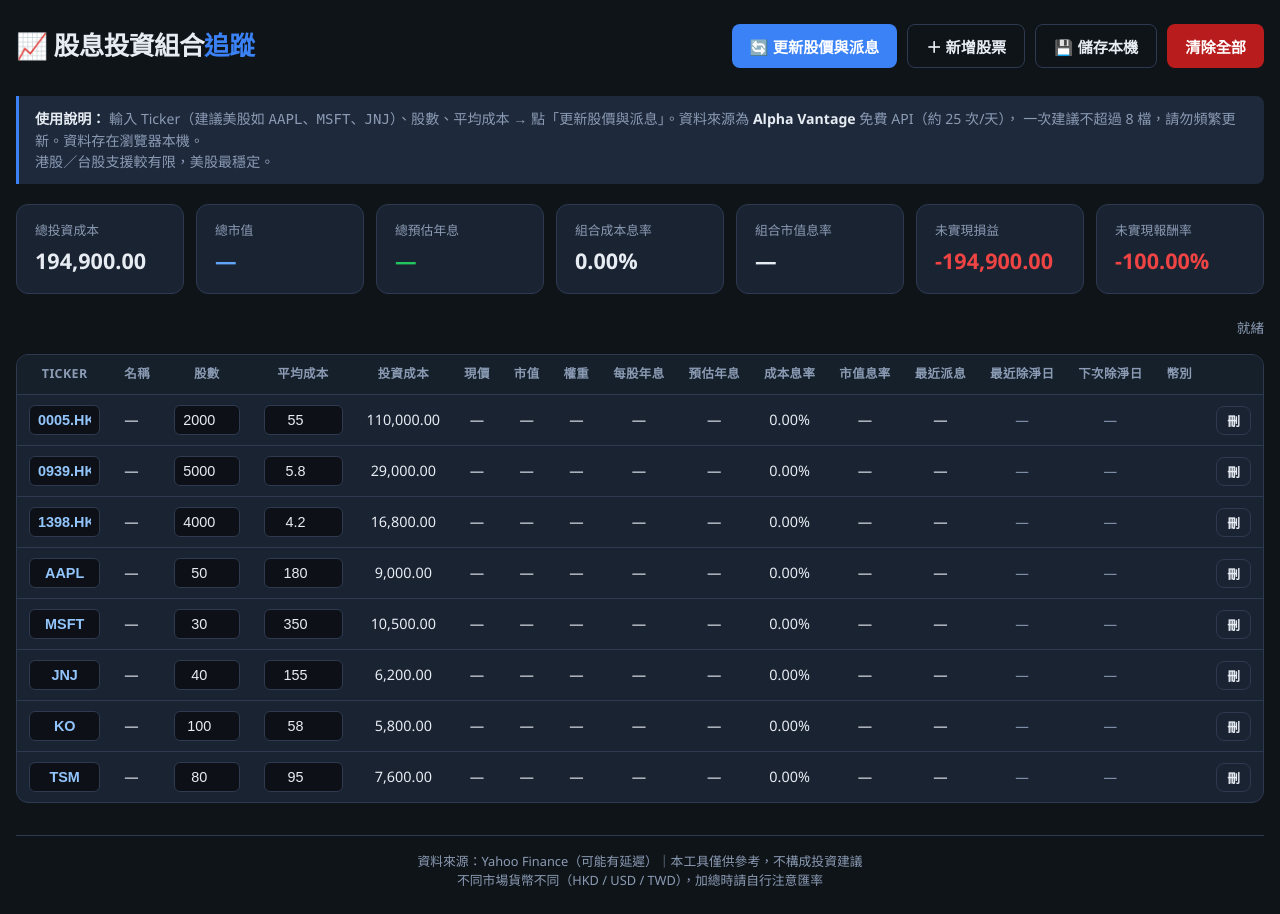
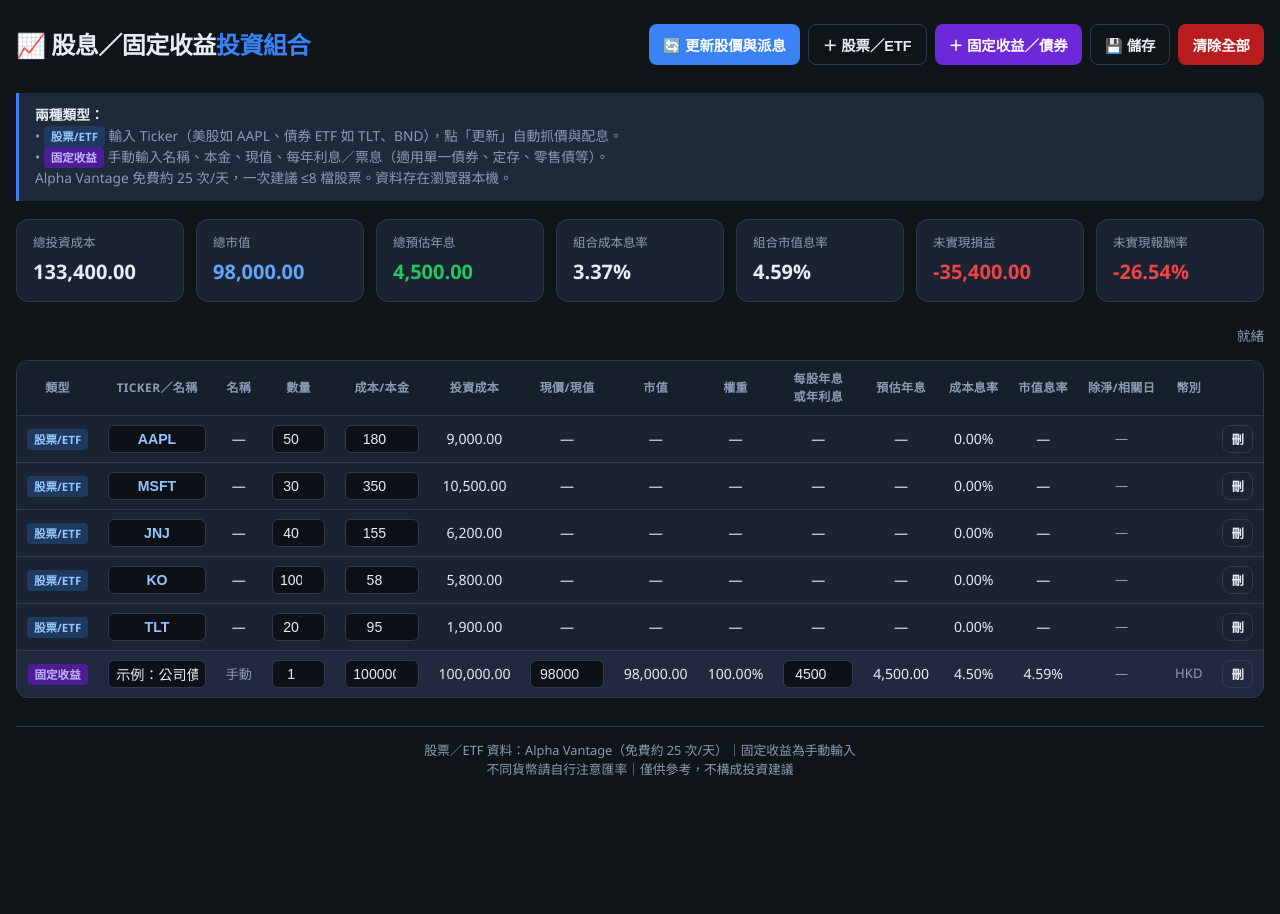
Before and after one commit to faifai821-beep/dividend-tracker, a Flask app: page / in a window 1280 px wide. After the commit the page ends 776 px from the top, so only its background shows below. Run offline with Flask 3, Linux system fonts and the light colour scheme.

Commit message:
Add files via upload

```diff
--- a/templates/index.html
+++ b/templates/index.html
@@ -3,7 +3,7 @@
 <head>
   <meta charset="UTF-8" />
   <meta name="viewport" content="width=device-width, initial-scale=1" />
-  <title>股息投資組合追蹤</title>
+  <title>股息／固定收益投資組合追蹤</title>
   <style>
     :root {
       --bg: #0f1419;
@@ -17,6 +17,7 @@
       --red: #ef4444;
       --yellow: #eab308;
       --input-bg: #0d1117;
+      --manual: #a78bfa;
     }
     * { box-sizing: border-box; margin: 0; padding: 0; }
     body {
@@ -26,120 +27,116 @@
       min-height: 100vh;
       line-height: 1.5;
     }
-    .container { max-width: 1280px; margin: 0 auto; padding: 24px 16px; }
+    .container { max-width: 1400px; margin: 0 auto; padding: 24px 16px; }
     header {
       display: flex; flex-wrap: wrap; align-items: center; justify-content: space-between;
       gap: 16px; margin-bottom: 28px;
     }
-    h1 { font-size: 1.6rem; font-weight: 700; letter-spacing: -0.02em; }
+    h1 { font-size: 1.5rem; font-weight: 700; letter-spacing: -0.02em; }
     h1 span { color: var(--accent); }
-    .header-actions { display: flex; gap: 10px; flex-wrap: wrap; }
+    .header-actions { display: flex; gap: 8px; flex-wrap: wrap; }
     button, .btn {
       background: var(--accent); color: #fff; border: none; border-radius: 8px;
-      padding: 10px 18px; font-size: 0.95rem; font-weight: 600; cursor: pointer;
+      padding: 9px 14px; font-size: 0.9rem; font-weight: 600; cursor: pointer;
       transition: background 0.15s, transform 0.1s;
     }
-    button:hover, .btn:hover { background: var(--accent-hover); }
+    button:hover { background: var(--accent-hover); }
     button:active { transform: scale(0.98); }
     button:disabled { opacity: 0.5; cursor: not-allowed; }
     button.secondary { background: transparent; border: 1px solid var(--border); color: var(--text); }
     button.secondary:hover { background: var(--border); }
     button.danger { background: #b91c1c; }
     button.danger:hover { background: #991b1b; }
+    button.manual-btn { background: #6d28d9; }
+    button.manual-btn:hover { background: #5b21b6; }
 
-    /* Summary cards */
     .summary {
-      display: grid; grid-template-columns: repeat(auto-fit, minmax(160px, 1fr));
+      display: grid; grid-template-columns: repeat(auto-fit, minmax(150px, 1fr));
       gap: 12px; margin-bottom: 24px;
     }
     .card {
       background: var(--card); border: 1px solid var(--border); border-radius: 12px;
-      padding: 16px 18px;
+      padding: 14px 16px;
     }
-    .card .label { font-size: 0.8rem; color: var(--muted); margin-bottom: 4px; }
-    .card .value { font-size: 1.35rem; font-weight: 700; font-variant-numeric: tabular-nums; }
+    .card .label { font-size: 0.78rem; color: var(--muted); margin-bottom: 4px; }
+    .card .value { font-size: 1.25rem; font-weight: 700; font-variant-numeric: tabular-nums; }
     .card .value.green { color: var(--green); }
     .card .value.red { color: var(--red); }
     .card .value.blue { color: #60a5fa; }
 
-    /* Table */
     .table-wrap {
       background: var(--card); border: 1px solid var(--border); border-radius: 12px;
       overflow-x: auto; margin-bottom: 20px;
     }
-    table { width: 100%; border-collapse: collapse; min-width: 1100px; }
+    table { width: 100%; border-collapse: collapse; min-width: 1200px; }
     th, td {
-      padding: 10px 12px; text-align: center; border-bottom: 1px solid var(--border);
-      font-size: 0.9rem; white-space: nowrap;
+      padding: 9px 10px; text-align: center; border-bottom: 1px solid var(--border);
+      font-size: 0.88rem; white-space: nowrap;
     }
     th {
-      background: #15202b; color: var(--muted); font-weight: 600; font-size: 0.78rem;
+      background: #15202b; color: var(--muted); font-weight: 600; font-size: 0.75rem;
       text-transform: uppercase; letter-spacing: 0.03em; position: sticky; top: 0;
     }
     tr:last-child td { border-bottom: none; }
     tr:hover td { background: rgba(59, 130, 246, 0.06); }
-    input[type="text"], input[type="number"] {
+    tr.manual-row td { background: rgba(167, 139, 250, 0.06); }
+    tr.manual-row:hover td { background: rgba(167, 139, 250, 0.12); }
+
+    input[type="text"], input[type="number"], select {
       background: var(--input-bg); border: 1px solid var(--border); border-radius: 6px;
-      color: var(--text); padding: 6px 8px; width: 100%; max-width: 110px;
-      font-size: 0.9rem; text-align: center;
+      color: var(--text); padding: 5px 7px; width: 100%; max-width: 110px;
+      font-size: 0.88rem; text-align: center;
     }
-    input[type="text"]:focus, input[type="number"]:focus {
-      outline: none; border-color: var(--accent);
+    input:focus, select:focus { outline: none; border-color: var(--accent); }
+    input.ticker { max-width: 100px; font-weight: 600; color: #93c5fd; }
+    input.name-input { max-width: 130px; text-align: left; }
+    select.type-sel { max-width: 90px; color: var(--text); }
+    .name-cell { text-align: left !important; max-width: 140px; overflow: hidden; text-overflow: ellipsis; }
+    .muted { color: var(--muted); font-size: 0.82rem; }
+    .badge {
+      display: inline-block; padding: 2px 7px; border-radius: 4px; font-size: 0.72rem; font-weight: 600;
     }
-    input.ticker { max-width: 100px; font-weight: 600; color: #93c5fd; }
-    .name-cell { text-align: left !important; max-width: 140px; overflow: hidden; text-overflow: ellipsis; }
-    .pos { color: var(--green); }
-    .neg { color: var(--red); }
-    .muted { color: var(--muted); font-size: 0.85rem; }
+    .badge-stock { background: #1e3a5f; color: #93c5fd; }
+    .badge-manual { background: #4c1d95; color: #c4b5fd; }
 
-    .toolbar {
-      display: flex; flex-wrap: wrap; gap: 10px; align-items: center; margin-bottom: 16px;
-    }
-    .status {
-      font-size: 0.85rem; color: var(--muted); margin-left: auto;
-    }
+    .toolbar { display: flex; flex-wrap: wrap; gap: 10px; align-items: center; margin-bottom: 14px; }
+    .status { font-size: 0.85rem; color: var(--muted); margin-left: auto; }
     .status.loading { color: var(--yellow); }
     .status.ok { color: var(--green); }
     .status.err { color: var(--red); }
 
     footer {
-      margin-top: 32px; padding-top: 16px; border-top: 1px solid var(--border);
+      margin-top: 28px; padding-top: 14px; border-top: 1px solid var(--border);
       font-size: 0.8rem; color: var(--muted); text-align: center;
     }
     .hint {
       background: #1e293b; border-left: 3px solid var(--accent); padding: 12px 16px;
-      border-radius: 0 8px 8px 0; margin-bottom: 20px; font-size: 0.88rem; color: var(--muted);
+      border-radius: 0 8px 8px 0; margin-bottom: 18px; font-size: 0.86rem; color: var(--muted);
     }
     .hint strong { color: var(--text); }
     .empty-row td { color: var(--muted); font-style: italic; padding: 24px; }
-
-    @media (max-width: 640px) {
-      h1 { font-size: 1.25rem; }
-      .card .value { font-size: 1.15rem; }
-    }
   </style>
 </head>
 <body>
   <div class="container">
     <header>
-      <h1>📈 股息投資組合<span>追蹤</span></h1>
+      <h1>📈 股息／固定收益<span>投資組合</span></h1>
       <div class="header-actions">
         <button type="button" id="btn-update">🔄 更新股價與派息</button>
-        <button type="button" class="secondary" id="btn-add">＋ 新增股票</button>
-        <button type="button" class="secondary" id="btn-save">💾 儲存本機</button>
+        <button type="button" class="secondary" id="btn-add">＋ 股票／ETF</button>
+        <button type="button" class="manual-btn" id="btn-add-manual">＋ 固定收益／債券</button>
+        <button type="button" class="secondary" id="btn-save">💾 儲存</button>
         <button type="button" class="danger" id="btn-clear">清除全部</button>
       </div>
     </header>
 
     <div class="hint">
-      <strong>使用說明：</strong>
-      輸入 Ticker（建議美股如 <code>AAPL</code>、<code>MSFT</code>、<code>JNJ</code>）、股數、平均成本 →
-      點「更新股價與派息」。資料來源為 <strong>Alpha Vantage</strong> 免費 API（約 25 次/天），
-      一次建議不超過 8 檔，請勿頻繁更新。資料存在瀏覽器本機。
-      <br>港股／台股支援較有限，美股最穩定。
+      <strong>兩種類型：</strong><br>
+      • <span class="badge badge-stock">股票/ETF</span> 輸入 Ticker（美股如 AAPL、債券 ETF 如 TLT、BND），點「更新」自動抓價與配息。<br>
+      • <span class="badge badge-manual">固定收益</span> 手動輸入名稱、本金、現值、每年利息／票息（適用單一債券、定存、零售債等）。<br>
+      Alpha Vantage 免費約 25 次/天，一次建議 ≤8 檔股票。資料存在瀏覽器本機。
     </div>
 
-    <!-- Summary -->
     <div class="summary" id="summary">
       <div class="card"><div class="label">總投資成本</div><div class="value" id="s-cost">—</div></div>
       <div class="card"><div class="label">總市值</div><div class="value blue" id="s-mv">—</div></div>
@@ -158,21 +155,20 @@
       <table>
         <thead>
           <tr>
-            <th>Ticker</th>
+            <th>類型</th>
+            <th>Ticker／名稱</th>
             <th>名稱</th>
-            <th>股數</th>
-            <th>平均成本</th>
+            <th>數量</th>
+            <th>成本/本金</th>
             <th>投資成本</th>
-            <th>現價</th>
+            <th>現價/現值</th>
             <th>市值</th>
             <th>權重</th>
-            <th>每股年息</th>
+            <th>每股年息<br>或年利息</th>
             <th>預估年息</th>
             <th>成本息率</th>
             <th>市值息率</th>
-            <th>最近派息</th>
-            <th>最近除淨日</th>
-            <th>下次除淨日</th>
+            <th>除淨/相關日</th>
             <th>幣別</th>
             <th></th>
           </tr>
@@ -182,27 +178,24 @@
     </div>
 
     <footer>
-      資料來源：Yahoo Finance（可能有延遲）｜本工具僅供參考，不構成投資建議<br>
-      不同市場貨幣不同（HKD / USD / TWD），加總時請自行注意匯率
+      股票／ETF 資料：Alpha Vantage（免費約 25 次/天）｜固定收益為手動輸入<br>
+      不同貨幣請自行注意匯率｜僅供參考，不構成投資建議
     </footer>
   </div>
 
   <script>
-    const STORAGE_KEY = "dividend_portfolio_v1";
+    const STORAGE_KEY = "dividend_portfolio_v2";
 
-    // 預設示範資料
     const DEFAULT_ROWS = [
-      { ticker: "0005.HK", shares: 2000, cost: 55 },
-      { ticker: "0939.HK", shares: 5000, cost: 5.8 },
-      { ticker: "1398.HK", shares: 4000, cost: 4.2 },
-      { ticker: "AAPL", shares: 50, cost: 180 },
-      { ticker: "MSFT", shares: 30, cost: 350 },
-      { ticker: "JNJ", shares: 40, cost: 155 },
-      { ticker: "KO", shares: 100, cost: 58 },
-      { ticker: "TSM", shares: 80, cost: 95 },
+      { type: "stock", ticker: "AAPL", shares: 50, cost: 180 },
+      { type: "stock", ticker: "MSFT", shares: 30, cost: 350 },
+      { type: "stock", ticker: "JNJ", shares: 40, cost: 155 },
+      { type: "stock", ticker: "KO", shares: 100, cost: 58 },
+      { type: "stock", ticker: "TLT", shares: 20, cost: 95 },
+      { type: "manual", ticker: "", name: "示例：公司債 XYZ 2030", shares: 1, cost: 100000, price: 98000, annual_div: 4500, currency: "HKD" },
     ];
 
-    let rows = []; // { ticker, shares, cost, name, price, annual_div, last_div_amount, last_div_date, next_ex_div, currency, yahoo_yield }
+    let rows = [];
 
     function load() {
       try {
@@ -210,6 +203,8 @@
         if (raw) {
           rows = JSON.parse(raw);
           if (!Array.isArray(rows) || rows.length === 0) rows = DEFAULT_ROWS.map(r => ({ ...r }));
+          // 相容舊版沒有 type
+          rows.forEach(r => { if (!r.type) r.type = "stock"; });
         } else {
           rows = DEFAULT_ROWS.map(r => ({ ...r }));
         }
@@ -219,21 +214,7 @@
     }
 
     function save() {
-      // 只存輸入欄 + 已抓到的資料
-      const toSave = rows.map(r => ({
-        ticker: r.ticker,
-        shares: r.shares,
-        cost: r.cost,
-        name: r.name,
-        price: r.price,
-        annual_div: r.annual_div,
-        last_div_amount: r.last_div_amount,
-        last_div_date: r.last_div_date,
-        next_ex_div: r.next_ex_div,
-        currency: r.currency,
-        yahoo_yield: r.yahoo_yield,
-      }));
-      localStorage.setItem(STORAGE_KEY, JSON.stringify(toSave));
+      localStorage.setItem(STORAGE_KEY, JSON.stringify(rows));
       setStatus("已儲存至本機", "ok");
     }
 
@@ -251,16 +232,24 @@
     }
 
     function calcRow(r) {
-      const shares = num(r.shares);
+      const isManual = r.type === "manual";
+      const shares = num(r.shares) || (isManual ? 1 : 0);
       const cost = num(r.cost);
-      const price = num(r.price);
+      const price = isManual ? (r.price != null && r.price !== "" ? num(r.price) : cost) : num(r.price);
       const annual = num(r.annual_div);
-      const costBasis = shares * cost;
-      const mv = shares * price;
-      const estDiv = shares * annual;
-      const yoc = cost > 0 ? annual / cost : null;
-      const yom = price > 0 ? annual / price : null;
-      return { costBasis, mv, estDiv, yoc, yom };
+      const costBasis = isManual ? cost : shares * cost;
+      const mv = isManual ? price : shares * price;
+      // 手動：annual_div 直接是「每年總利息」；股票：每股年息 × 股數
+      const estDiv = isManual ? annual : shares * annual;
+      const yoc = costBasis > 0 ? estDiv / costBasis : null;
+      const yom = mv > 0 ? estDiv / mv : null;
+      return { costBasis, mv, estDiv, yoc, yom, shares, price };
+    }
+
+    function esc(s) {
+      const d = document.createElement("div");
+      d.textContent = s == null ? "" : String(s);
+      return d.innerHTML;
     }
 
     function render() {
@@ -268,14 +257,13 @@
       tbody.innerHTML = "";
 
       if (rows.length === 0) {
-        tbody.innerHTML = `<tr class="empty-row"><td colspan="17">尚無股票，請點「新增股票」或重新整理載入示範資料</td></tr>`;
+        tbody.innerHTML = `<tr class="empty-row"><td colspan="16">尚無資料，請新增股票／ETF 或固定收益</td></tr>`;
         updateSummary();
         return;
       }
 
       let totalCost = 0, totalMv = 0, totalDiv = 0;
-
-      rows.forEach((r, i) => {
+      rows.forEach(r => {
         const c = calcRow(r);
         totalCost += c.costBasis;
         totalMv += c.mv;
@@ -283,52 +271,75 @@
       });
 
       rows.forEach((r, i) => {
+        const isManual = r.type === "manual";
         const c = calcRow(r);
         const weight = totalMv > 0 ? c.mv / totalMv : 0;
         const tr = document.createElement("tr");
+        if (isManual) tr.classList.add("manual-row");
+
+        const typeBadge = isManual
+          ? `<span class="badge badge-manual">固定收益</span>`
+          : `<span class="badge badge-stock">股票/ETF</span>`;
+
+        // Ticker / 名稱輸入
+        const tickerOrName = isManual
+          ? `<input class="name-input" type="text" value="${esc(r.name || "")}" data-i="${i}" data-f="name" placeholder="債券／定存名稱" />`
+          : `<input class="ticker" type="text" value="${esc(r.ticker || "")}" data-i="${i}" data-f="ticker" placeholder="AAPL" />`;
+
+        const nameDisplay = isManual
+          ? `<span class="muted">手動</span>`
+          : `<span class="name-cell" title="${esc(r.name || "")}">${esc(r.name || "—")}</span>`;
+
+        // 現價：股票唯讀（API），手動可填
+        const priceCell = isManual
+          ? `<input type="number" value="${r.price ?? ""}" data-i="${i}" data-f="price" min="0" step="0.01" placeholder="現值" />`
+          : (r.price != null ? fmt(r.price, 2) : "—");
+
+        // 年息：股票 API 填；手動可填「每年總利息」
+        const annualCell = isManual
+          ? `<input type="number" value="${r.annual_div ?? ""}" data-i="${i}" data-f="annual_div" min="0" step="0.01" placeholder="年利息" />`
+          : (r.annual_div != null ? fmt(r.annual_div, 4) : "—");
+
+        const sharesCell = isManual
+          ? `<input type="number" value="${r.shares ?? 1}" data-i="${i}" data-f="shares" min="0" step="1" title="張數／單位，可填1" />`
+          : `<input type="number" value="${r.shares ?? ""}" data-i="${i}" data-f="shares" min="0" step="1" />`;
+
+        const costCell = `<input type="number" value="${r.cost ?? ""}" data-i="${i}" data-f="cost" min="0" step="0.01" placeholder="${isManual ? "本金" : "每股成本"}" />`;
+
         tr.innerHTML = `
-          <td><input class="ticker" type="text" value="${esc(r.ticker || "")}" data-i="${i}" data-f="ticker" placeholder="AAPL" /></td>
-          <td class="name-cell" title="${esc(r.name || "")}">${esc(r.name || "—")}</td>
-          <td><input type="number" value="${r.shares ?? ""}" data-i="${i}" data-f="shares" min="0" step="1" /></td>
-          <td><input type="number" value="${r.cost ?? ""}" data-i="${i}" data-f="cost" min="0" step="0.01" /></td>
+          <td>${typeBadge}</td>
+          <td>${tickerOrName}</td>
+          <td>${nameDisplay}</td>
+          <td>${sharesCell}</td>
+          <td>${costCell}</td>
           <td>${fmt(c.costBasis)}</td>
-          <td>${r.price != null ? fmt(r.price, 2) : "—"}</td>
+          <td>${priceCell}</td>
           <td>${c.mv ? fmt(c.mv) : "—"}</td>
           <td>${c.mv ? fmtPct(weight) : "—"}</td>
-          <td>${r.annual_div != null ? fmt(r.annual_div, 4) : "—"}</td>
+          <td>${annualCell}</td>
           <td>${c.estDiv ? fmt(c.estDiv) : "—"}</td>
           <td>${c.yoc != null ? fmtPct(c.yoc) : "—"}</td>
           <td>${c.yom != null ? fmtPct(c.yom) : "—"}</td>
-          <td>${r.last_div_amount != null ? fmt(r.last_div_amount, 4) : "—"}</td>
-          <td class="muted">${r.last_div_date || "—"}</td>
-          <td class="muted">${r.next_ex_div || "—"}</td>
-          <td class="muted">${esc(r.currency || "")}${r.yahoo_yield != null ? " · " + r.yahoo_yield + "%" : ""}</td>
-          <td><button type="button" class="secondary" style="padding:4px 10px;font-size:0.8rem" data-del="${i}">刪</button></td>
+          <td class="muted">${isManual ? "—" : (r.next_ex_div || r.last_div_date || "—")}</td>
+          <td class="muted">${esc(r.currency || "")}${!isManual && r.yahoo_yield != null ? " · " + r.yahoo_yield + "%" : ""}</td>
+          <td><button type="button" class="secondary" style="padding:4px 8px;font-size:0.78rem" data-del="${i}">刪</button></td>
         `;
         tbody.appendChild(tr);
       });
 
-      // bind inputs
       tbody.querySelectorAll("input").forEach(inp => {
         inp.addEventListener("change", onInputChange);
         inp.addEventListener("blur", onInputChange);
       });
       tbody.querySelectorAll("[data-del]").forEach(btn => {
         btn.addEventListener("click", () => {
-          const i = parseInt(btn.dataset.del, 10);
-          rows.splice(i, 1);
+          rows.splice(parseInt(btn.dataset.del, 10), 1);
           render();
           save();
         });
       });
 
       updateSummary(totalCost, totalMv, totalDiv);
-    }
-
-    function esc(s) {
-      const d = document.createElement("div");
-      d.textContent = s;
-      return d.innerHTML;
     }
 
     function onInputChange(e) {
@@ -338,18 +349,23 @@
       if (f === "ticker") {
         v = v.trim().toUpperCase();
         rows[i].ticker = v;
-        // 改 ticker 時清掉舊行情
         rows[i].name = "";
         rows[i].price = null;
         rows[i].annual_div = null;
-        rows[i].last_div_amount = null;
         rows[i].last_div_date = null;
         rows[i].next_ex_div = null;
         rows[i].currency = "";
+        rows[i].yahoo_yield = null;
+      } else if (f === "name") {
+        rows[i].name = v.trim();
       } else if (f === "shares") {
         rows[i].shares = v === "" ? null : num(v);
       } else if (f === "cost") {
         rows[i].cost = v === "" ? null : num(v);
+      } else if (f === "price") {
+        rows[i].price = v === "" ? null : num(v);
+      } else if (f === "annual_div") {
+        rows[i].annual_div = v === "" ? null : num(v);
       }
       render();
       save();
@@ -390,31 +406,43 @@
     }
 
     async function updateQuotes() {
-      const tickers = rows.map(r => (r.ticker || "").trim()).filter(Boolean);
-      if (tickers.length === 0) {
-        setStatus("請先輸入至少一檔 Ticker", "err");
+      const stockTickers = rows
+        .filter(r => r.type !== "manual")
+        .map(r => (r.ticker || "").trim())
+        .filter(Boolean);
+
+      if (stockTickers.length === 0) {
+        setStatus("沒有可更新的股票／ETF（固定收益請手動填寫）", "err");
         return;
       }
+
       const btn = document.getElementById("btn-update");
       btn.disabled = true;
-      setStatus(`正在更新 ${tickers.length} 檔股票…`, "loading");
+      setStatus(`正在更新 ${stockTickers.length} 檔股票／ETF…`, "loading");
 
       try {
         const res = await fetch("/api/quotes", {
           method: "POST",
           headers: { "Content-Type": "application/json" },
-          body: JSON.stringify({ tickers }),
+          body: JSON.stringify({ tickers: stockTickers }),
         });
         const data = await res.json();
-        if (!res.ok) throw new Error(data.error || "請求失敗");
+        if (data.error && (!data.results || data.results.length === 0)) {
+          throw new Error(data.error);
+        }
 
         const map = {};
         (data.results || []).forEach(r => { map[r.ticker] = r; });
 
         rows.forEach(r => {
+          if (r.type === "manual") return;
           const t = (r.ticker || "").toUpperCase();
           const d = map[t];
-          if (!d || d.error) return;
+          if (!d) return;
+          if (d.error) {
+            // 保留舊資料，但在狀態顯示錯誤
+            return;
+          }
           r.name = d.name;
           r.price = d.price;
           r.annual_div = d.annual_div;
@@ -425,9 +453,14 @@
           r.yahoo_yield = d.yahoo_yield;
         });
 
+        const errors = (data.results || []).filter(r => r.error);
         render();
         save();
-        setStatus(`更新完成 · ${data.updated_at}`, "ok");
+        if (errors.length) {
+          setStatus(`部分失敗 ${errors.length} 檔（可能額度用完或代號不支援）· ${data.updated_at || ""}`, "err");
+        } else {
+          setStatus(`更新完成 · ${data.updated_at || ""}`, "ok");
+        }
       } catch (err) {
         console.error(err);
         setStatus("更新失敗：" + err.message, "err");
@@ -438,12 +471,25 @@
 
     document.getElementById("btn-update").addEventListener("click", updateQuotes);
     document.getElementById("btn-add").addEventListener("click", () => {
-      rows.push({ ticker: "", shares: null, cost: null });
+      rows.push({ type: "stock", ticker: "", shares: null, cost: null });
+      render();
+    });
+    document.getElementById("btn-add-manual").addEventListener("click", () => {
+      rows.push({
+        type: "manual",
+        ticker: "",
+        name: "",
+        shares: 1,
+        cost: null,
+        price: null,
+        annual_div: null,
+        currency: "",
+      });
       render();
     });
     document.getElementById("btn-save").addEventListener("click", save);
     document.getElementById("btn-clear").addEventListener("click", () => {
-      if (confirm("確定清除所有持股？")) {
+      if (confirm("確定清除所有資料？")) {
         rows = [];
         localStorage.removeItem(STORAGE_KEY);
         render();
@@ -451,7 +497,6 @@
       }
     });
 
-    // init
     load();
     render();
   </script>
```
